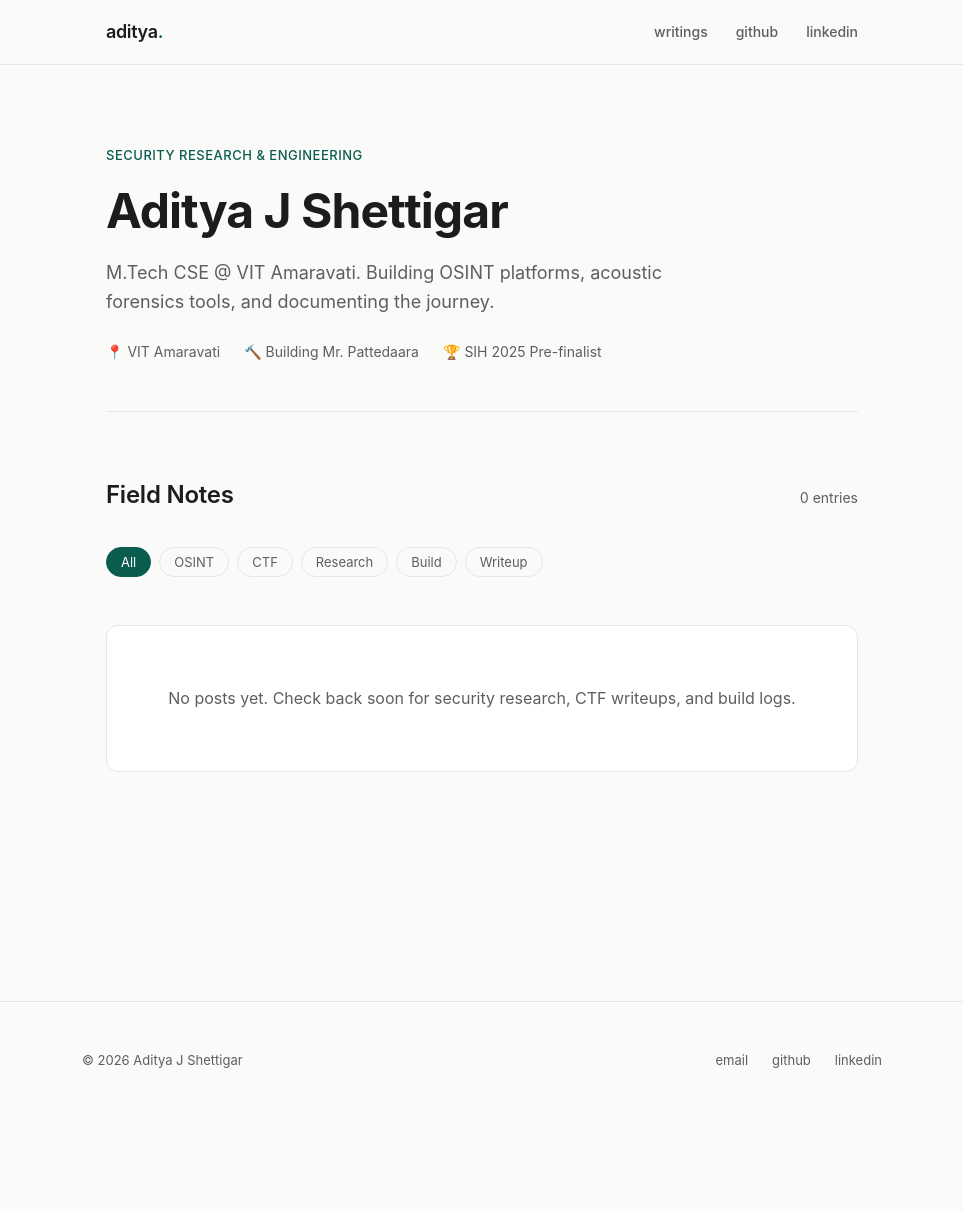
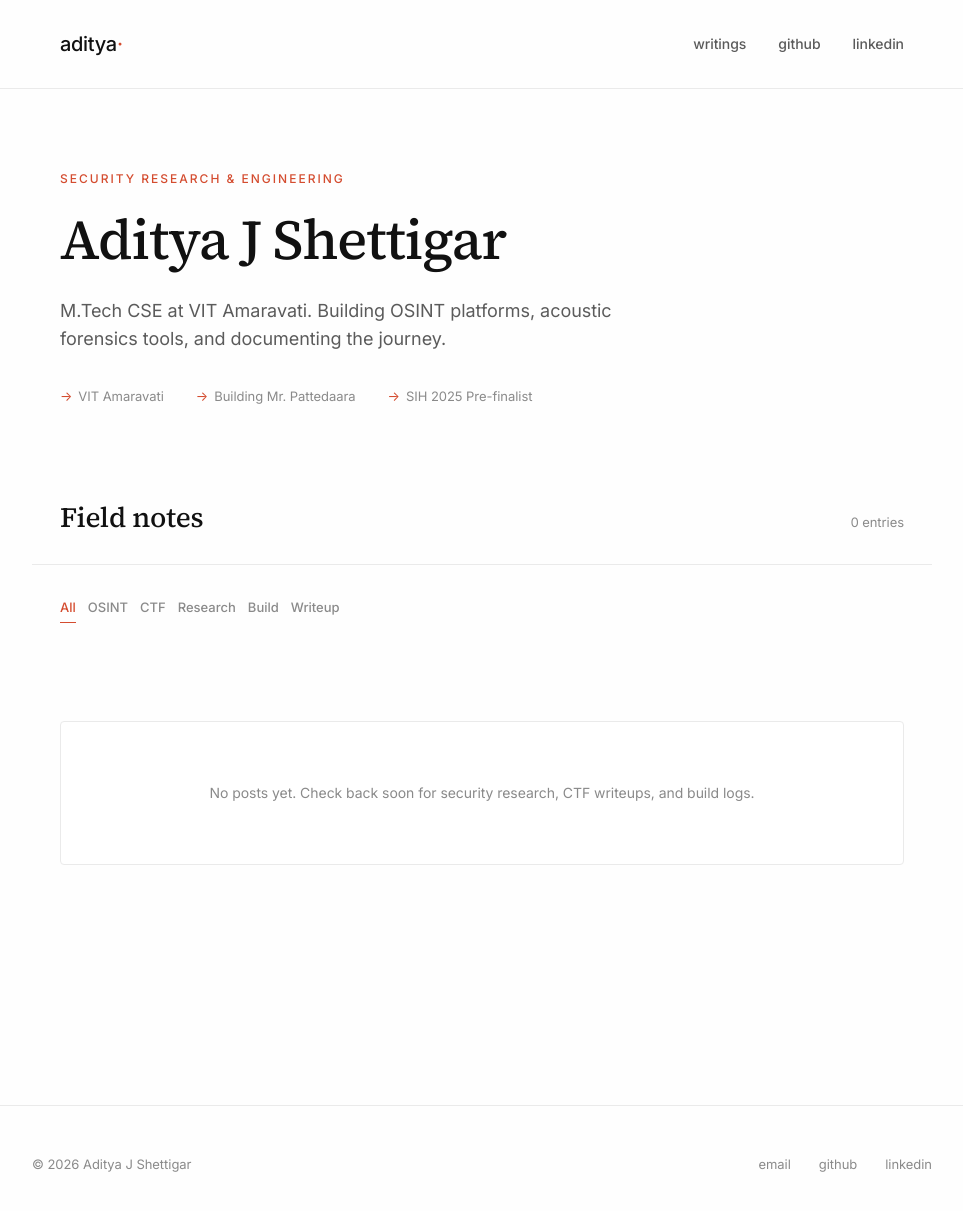
Before and after one commit to adityajshettigar/adityajshettigar.github.io, a Jekyll site: the page built from index.html, in a window 1280 px wide and 1223 px high. Shown: the top 1211 px of the window, without its empty margins (158-1121 px from the left). Built offline with Jekyll 4.4.1, drawn with Linux system fonts in a browser that asks for light colours.

Commit message:
Complete redesign: elegant blog with fixed CMS and post system

```diff
--- a/_config.yml
+++ b/_config.yml
@@ -1,5 +1,5 @@
 title: "Aditya J Shettigar"
-description: "Security research, OSINT tools, CTF writeups and Project logs."
+description: "Security research, OSINT tools, CTF writeups and build logs."
 url: "https://adityajshettigar.github.io"
 baseurl: ""
 author: "Aditya J Shettigar"
@@ -9,12 +9,6 @@ markdown: kramdown
 highlighter: rouge
 permalink: /:year/:month/:day/:title/
 excerpt_separator: <!--more-->
-
-# Collections
-collections:
-  posts:
-    output: true
-    permalink: /:year/:month/:day/:title/
 
 # Defaults
 defaults:
@@ -29,13 +23,10 @@ defaults:
     values:
       layout: "default"
 
-# Plugins
 plugins:
   - jekyll-feed
   - jekyll-seo-tag
-  - jekyll-sitemap
 
-# Exclude from build
 exclude:
   - Gemfile
   - Gemfile.lock
@@ -43,4 +34,3 @@ exclude:
   - vendor
   - .gitignore
   - README.md
-  - admin/
--- a/_layouts/default.html
+++ b/_layouts/default.html
@@ -5,11 +5,11 @@
   <meta name="viewport" content="width=device-width, initial-scale=1.0">
   <title>{% if page.title %}{{ page.title }} — {% endif %}{{ site.title }}</title>
   <meta name="description" content="{{ page.excerpt | default: site.description | strip_html | truncate: 160 }}">
-  <meta name="author" content="{{ site.author }}">
 
+  <!-- Fonts -->
   <link rel="preconnect" href="https://fonts.googleapis.com">
   <link rel="preconnect" href="https://fonts.gstatic.com" crossorigin>
-  <link href="https://fonts.googleapis.com/css2?family=Inter:opsz,wght@14..32,300..700&display=swap" rel="stylesheet">
+  <link href="https://fonts.googleapis.com/css2?family=Inter:opsz,wght@14..32,300;14..32,400;14..32,500;14..32,600;14..32,700&family=Source+Serif+4:opsz,wght@8..60,400;8..60,500;8..60,600&display=swap" rel="stylesheet">
 
   <style>
     * {
@@ -19,80 +19,78 @@
     }
 
     :root {
-      --bg: #fafaf9;
+      --bg: #fefefe;
       --surface: #ffffff;
-      --border: #e6e6e5;
-      --text: #1c1c1c;
-      --text-light: #5e5e5e;
-      --accent: #0a5c4e;
-      --accent-light: #e6f4f1;
-      --code-bg: #f4f4f3;
-      --code-text: #d73a49;
+      --border: #eaeaea;
+      --text-primary: #111111;
+      --text-secondary: #5b5b5b;
+      --text-tertiary: #8a8a8a;
+      --accent: #d44c2f;
+      --accent-muted: #fae9e5;
+      --code-bg: #f7f7f7;
+      --code-border: #e8e8e8;
     }
 
     @media (prefers-color-scheme: dark) {
       :root {
-        --bg: #1a1a1a;
-        --surface: #252525;
-        --border: #333333;
-        --text: #e5e5e5;
-        --text-light: #a0a0a0;
-        --accent: #7ab3a8;
-        --accent-light: #2a3a36;
-        --code-bg: #2a2a2a;
-        --code-text: #ff7b72;
+        --bg: #0d0d0d;
+        --surface: #141414;
+        --border: #242424;
+        --text-primary: #ededed;
+        --text-secondary: #a0a0a0;
+        --text-tertiary: #707070;
+        --accent: #e8684a;
+        --accent-muted: #2a1a16;
+        --code-bg: #1a1a1a;
+        --code-border: #2a2a2a;
       }
     }
 
     body {
       background: var(--bg);
-      color: var(--text);
-      font-family: 'Inter', -apple-system, BlinkMacSystemFont, 'Segoe UI', sans-serif;
+      color: var(--text-primary);
+      font-family: 'Inter', -apple-system, BlinkMacSystemFont, sans-serif;
       line-height: 1.6;
+      letter-spacing: -0.003em;
     }
 
     /* Navigation */
     .site-nav {
+      padding: 28px 0;
       border-bottom: 1px solid var(--border);
       background: var(--bg);
-      position: sticky;
-      top: 0;
-      z-index: 100;
-      backdrop-filter: blur(10px);
-      background: rgba(var(--bg-rgb, 250, 250, 249), 0.8);
     }
 
     .nav-container {
-      max-width: 800px;
+      max-width: 900px;
       margin: 0 auto;
-      padding: 0 24px;
-      height: 64px;
+      padding: 0 28px;
       display: flex;
+      justify-content: space-between;
       align-items: center;
-      justify-content: space-between;
     }
 
     .logo {
-      font-size: 18px;
-      font-weight: 600;
-      letter-spacing: -0.02em;
-      color: var(--text);
+      font-size: 20px;
+      font-weight: 500;
+      letter-spacing: -0.3px;
+      color: var(--text-primary);
       text-decoration: none;
     }
 
-    .logo span {
+    .logo-dot {
       color: var(--accent);
     }
 
     .nav-links {
       display: flex;
-      gap: 28px;
+      gap: 32px;
     }
 
     .nav-links a {
       font-size: 14px;
-      font-weight: 500;
-      color: var(--text-light);
+      font-weight: 450;
+      color: var(--text-secondary);
       text-decoration: none;
       transition: color 0.2s ease;
     }
@@ -101,41 +99,40 @@
       color: var(--accent);
     }
 
-    /* Main Content */
     main {
-      min-height: 70vh;
+      min-height: 60vh;
     }
 
     /* Footer */
     .site-footer {
+      margin-top: 100px;
+      padding: 48px 28px;
       border-top: 1px solid var(--border);
-      margin-top: 80px;
-      padding: 48px 24px;
     }
 
     .footer-container {
-      max-width: 800px;
+      max-width: 900px;
       margin: 0 auto;
       display: flex;
       justify-content: space-between;
       align-items: center;
       flex-wrap: wrap;
-      gap: 20px;
+      gap: 24px;
     }
 
-    .footer-copyright {
+    .footer-text {
       font-size: 13px;
-      color: var(--text-light);
+      color: var(--text-tertiary);
     }
 
     .footer-links {
       display: flex;
-      gap: 24px;
+      gap: 28px;
     }
 
     .footer-links a {
       font-size: 13px;
-      color: var(--text-light);
+      color: var(--text-tertiary);
       text-decoration: none;
       transition: color 0.2s ease;
     }
@@ -155,11 +152,11 @@
 <body>
   <nav class="site-nav">
     <div class="nav-container">
-      <a href="/" class="logo">aditya<span>.</span></a>
+      <a href="/" class="logo">aditya<span class="logo-dot">·</span></a>
       <div class="nav-links">
         <a href="/">writings</a>
-        <a href="https://github.com/adityajshettigar" target="_blank" rel="noopener">github</a>
-        <a href="https://linkedin.com/in/adityajshettigar" target="_blank" rel="noopener">linkedin</a>
+        <a href="https://github.com/adityajshettigar" target="_blank">github</a>
+        <a href="https://linkedin.com/in/adityajshettigar" target="_blank">linkedin</a>
       </div>
     </div>
   </nav>
@@ -170,8 +167,8 @@
 
   <footer class="site-footer">
     <div class="footer-container">
-      <div class="footer-copyright">
-        © {{ site.time | date: '%Y' }} {{ site.author }}
+      <div class="footer-text">
+        © {{ site.time | date: '%Y' }} Aditya J Shettigar
       </div>
       <div class="footer-links">
         <a href="mailto:aditya@adityajshettigar.in">email</a>
--- a/index.html
+++ b/index.html
@@ -3,173 +3,158 @@ layout: default
 ---
 
 <style>
-  * {
-    margin: 0;
-    padding: 0;
-    box-sizing: border-box;
-  }
-
-  :root {
-    --bg: #fafaf9;
-    --surface: #ffffff;
-    --border: #e6e6e5;
-    --text: #1c1c1c;
-    --text-light: #5e5e5e;
-    --accent: #0a5c4e;
-    --accent-light: #e6f4f1;
-    --code-bg: #f4f4f3;
-  }
-
-  @media (prefers-color-scheme: dark) {
-    :root {
-      --bg: #1a1a1a;
-      --surface: #252525;
-      --border: #333333;
-      --text: #e5e5e5;
-      --text-light: #a0a0a0;
-      --accent: #7ab3a8;
-      --accent-light: #2a3a36;
-      --code-bg: #2a2a2a;
-    }
-  }
-
-  body {
-    background: var(--bg);
-    color: var(--text);
-    font-family: -apple-system, BlinkMacSystemFont, 'Segoe UI', 'Inter', system-ui, sans-serif;
-    line-height: 1.6;
-  }
-
-  .container {
-    max-width: 800px;
-    margin: 0 auto;
-    padding: 0 24px;
-  }
-
   /* Hero Section */
   .hero {
-    padding: 80px 0 48px;
-    border-bottom: 1px solid var(--border);
+    max-width: 900px;
+    margin: 0 auto;
+    padding: 80px 28px 48px;
   }
 
   .hero-badge {
-    font-size: 13px;
+    font-size: 12px;
     font-weight: 500;
+    text-transform: uppercase;
+    letter-spacing: 2px;
     color: var(--accent);
-    text-transform: uppercase;
-    letter-spacing: 0.5px;
-    margin-bottom: 16px;
+    margin-bottom: 20px;
   }
 
   .hero h1 {
-    font-size: 48px;
-    font-weight: 700;
+    font-family: 'Source Serif 4', Georgia, serif;
+    font-size: 56px;
+    font-weight: 500;
     letter-spacing: -0.02em;
-    line-height: 1.2;
-    margin-bottom: 20px;
-    color: var(--text);
+    line-height: 1.15;
+    margin-bottom: 24px;
+    color: var(--text-primary);
   }
 
-  .hero p {
+  .hero-description {
     font-size: 18px;
-    color: var(--text-light);
-    max-width: 560px;
-    margin-bottom: 24px;
+    line-height: 1.6;
+    color: var(--text-secondary);
+    max-width: 600px;
+    margin-bottom: 32px;
   }
 
-  .hero-meta {
+  .hero-stats {
     display: flex;
-    gap: 24px;
+    gap: 32px;
     flex-wrap: wrap;
-    font-size: 14px;
-    color: var(--text-light);
   }
 
-  .hero-meta span {
+  .hero-stats span {
+    font-size: 13px;
+    color: var(--text-tertiary);
     display: flex;
     align-items: center;
     gap: 6px;
   }
 
+  .hero-stats span::before {
+    content: "→";
+    color: var(--accent);
+  }
+
   /* Section Headers */
   .section-header {
-    margin: 64px 0 32px;
+    max-width: 900px;
+    margin: 0 auto;
+    padding: 40px 28px 24px;
     display: flex;
     justify-content: space-between;
     align-items: baseline;
-    flex-wrap: wrap;
-    gap: 16px;
+    border-bottom: 1px solid var(--border);
   }
 
   .section-header h2 {
-    font-size: 24px;
-    font-weight: 600;
-    letter-spacing: -0.01em;
-    color: var(--text);
+    font-family: 'Source Serif 4', serif;
+    font-size: 28px;
+    font-weight: 450;
+    letter-spacing: -0.3px;
+    color: var(--text-primary);
   }
 
-  .post-count {
-    font-size: 14px;
-    color: var(--text-light);
+  .section-count {
+    font-size: 13px;
+    color: var(--text-tertiary);
     font-feature-settings: 'tnum';
   }
 
-  /* Filter Pills */
+  /* Filters */
   .filters {
-    margin-bottom: 48px;
+    max-width: 900px;
+    margin: 0 auto;
+    padding: 28px 28px 20px;
     display: flex;
-    gap: 8px;
+    gap: 12px;
     flex-wrap: wrap;
   }
 
   .filter-btn {
     background: transparent;
-    border: 1px solid var(--border);
-    padding: 6px 14px;
+    border: none;
+    padding: 6px 0;
     font-size: 13px;
-    font-family: inherit;
-    color: var(--text-light);
+    font-family: 'Inter', monospace;
+    font-weight: 450;
+    color: var(--text-tertiary);
     cursor: pointer;
-    border-radius: 30px;
-    transition: all 0.2s ease;
+    transition: color 0.2s ease;
+    position: relative;
+  }
+
+  .filter-btn::after {
+    content: '';
+    position: absolute;
+    bottom: -2px;
+    left: 0;
+    right: 0;
+    height: 1px;
+    background: var(--accent);
+    transform: scaleX(0);
+    transition: transform 0.2s ease;
   }
 
   .filter-btn:hover {
-    border-color: var(--accent);
+    color: var(--text-primary);
+  }
+
+  .filter-btn.active {
     color: var(--accent);
   }
 
-  .filter-btn.active {
-    background: var(--accent);
-    border-color: var(--accent);
-    color: white;
+  .filter-btn.active::after {
+    transform: scaleX(1);
   }
 
   /* Post List */
   .post-list {
-    display: flex;
-    flex-direction: column;
-    gap: 32px;
+    max-width: 900px;
+    margin: 0 auto;
+    padding: 20px 28px 80px;
   }
 
   .post-item {
     display: flex;
-    gap: 20px;
+    gap: 32px;
     align-items: flex-start;
+    padding: 32px 0;
+    border-bottom: 1px solid var(--border);
     text-decoration: none;
-    transition: transform 0.1s ease;
+    transition: all 0.2s ease;
   }
 
-  .post-item:hover .post-title {
-    color: var(--accent);
+  .post-item:hover {
+    padding-left: 12px;
   }
 
   .post-date {
-    font-size: 14px;
+    font-size: 13px;
+    color: var(--text-tertiary);
+    white-space: nowrap;
+    min-width: 90px;
     font-feature-settings: 'tnum';
-    color: var(--text-light);
-    white-space: nowrap;
-    min-width: 85px;
   }
 
   .post-content {
@@ -177,19 +162,25 @@ layout: default
   }
 
   .post-title {
-    font-size: 20px;
-    font-weight: 600;
+    font-family: 'Source Serif 4', serif;
+    font-size: 22px;
+    font-weight: 500;
     letter-spacing: -0.01em;
-    color: var(--text);
+    color: var(--text-primary);
     margin-bottom: 8px;
-    transition: color 0.15s ease;
+    line-height: 1.3;
+    transition: color 0.2s ease;
+  }
+
+  .post-item:hover .post-title {
+    color: var(--accent);
   }
 
   .post-excerpt {
-    font-size: 15px;
-    color: var(--text-light);
+    font-size: 14px;
+    color: var(--text-secondary);
+    line-height: 1.55;
     margin-bottom: 12px;
-    line-height: 1.5;
   }
 
   .post-tags {
@@ -199,69 +190,70 @@ layout: default
   }
 
   .tag {
-    font-size: 12px;
-    padding: 2px 10px;
-    border-radius: 20px;
+    font-size: 11px;
+    font-weight: 450;
+    padding: 2px 8px;
+    border-radius: 12px;
     background: var(--code-bg);
-    color: var(--text-light);
-    text-decoration: none;
+    color: var(--text-secondary);
+    letter-spacing: 0.3px;
     transition: all 0.15s ease;
   }
 
-  .tag:hover {
-    background: var(--accent-light);
+  .post-item:hover .tag {
+    background: var(--accent-muted);
     color: var(--accent);
   }
 
   /* Empty State */
   .empty-state {
+    max-width: 900px;
+    margin: 60px auto;
+    padding: 60px 28px;
     text-align: center;
-    padding: 60px 20px;
-    color: var(--text-light);
     background: var(--surface);
-    border-radius: 12px;
     border: 1px solid var(--border);
+    border-radius: 4px;
   }
 
-  /* Responsive */
-  @media (max-width: 640px) {
-    .hero {
-      padding: 48px 0 32px;
+  .empty-state p {
+    color: var(--text-tertiary);
+    font-size: 14px;
   }
+
+  @media (max-width: 680px) {
     .hero h1 {
-      font-size: 36px;
-    }
-    .hero p {
-      font-size: 16px;
+      font-size: 40px;
     }
     .post-item {
       flex-direction: column;
       gap: 8px;
     }
     .post-date {
-      font-size: 12px;
+      font-size: 11px;
     }
-    .section-header {
-      margin: 48px 0 24px;
+    .section-header h2 {
+      font-size: 24px;
     }
   }
 </style>
 
-<div class="container">
 <div class="hero">
   <div class="hero-badge">Security Research & Engineering</div>
   <h1>Aditya J Shettigar</h1>
-    <p>M.Tech CSE @ VIT Amaravati. Building OSINT platforms, acoustic forensics tools, and documenting the journey.</p>
-    <div class="hero-meta">
-      <span>📍 VIT Amaravati</span>
-      <span>🔨 Building Mr. Pattedaara</span>
-      <span>🏆 SIH 2025 Pre-finalist</span>
+  <div class="hero-description">
+    M.Tech CSE at VIT Amaravati. Building OSINT platforms, acoustic forensics tools, and documenting the journey.
+  </div>
+  <div class="hero-stats">
+    <span>VIT Amaravati</span>
+    <span>Building Mr. Pattedaara</span>
+    <span>SIH 2025 Pre-finalist</span>
   </div>
 </div>
 
 <div class="section-header">
-    <h2>Field Notes</h2>
-    <div class="post-count">{{ site.posts | size }} entries</div>
+  <h2>Field notes</h2>
+  <div class="section-count">{{ site.posts | size }} entries</div>
 </div>
 
 <div class="filters" id="filters">
@@ -276,7 +268,7 @@ layout: default
 <div class="post-list" id="post-list">
   {% for post in site.posts %}
     <a class="post-item" href="{{ post.url }}" data-tags="{{ post.tags | join: ' ' | downcase }}">
-        <div class="post-date">{{ post.date | date: "%b %d, %Y" }}</div>
+      <div class="post-date">{{ post.date | date: "%b %d, '%y" }}</div>
       <div class="post-content">
         <div class="post-title">{{ post.title }}</div>
         {% if post.excerpt %}
@@ -294,7 +286,6 @@ layout: default
       <p>No posts yet. Check back soon for security research, CTF writeups, and build logs.</p>
     </div>
   {% endfor %}
-  </div>
 </div>
 
 <script>
```
Also changed, not shown: .nojekyll (added). Lines whose indentation alone changed are shown as unchanged.
